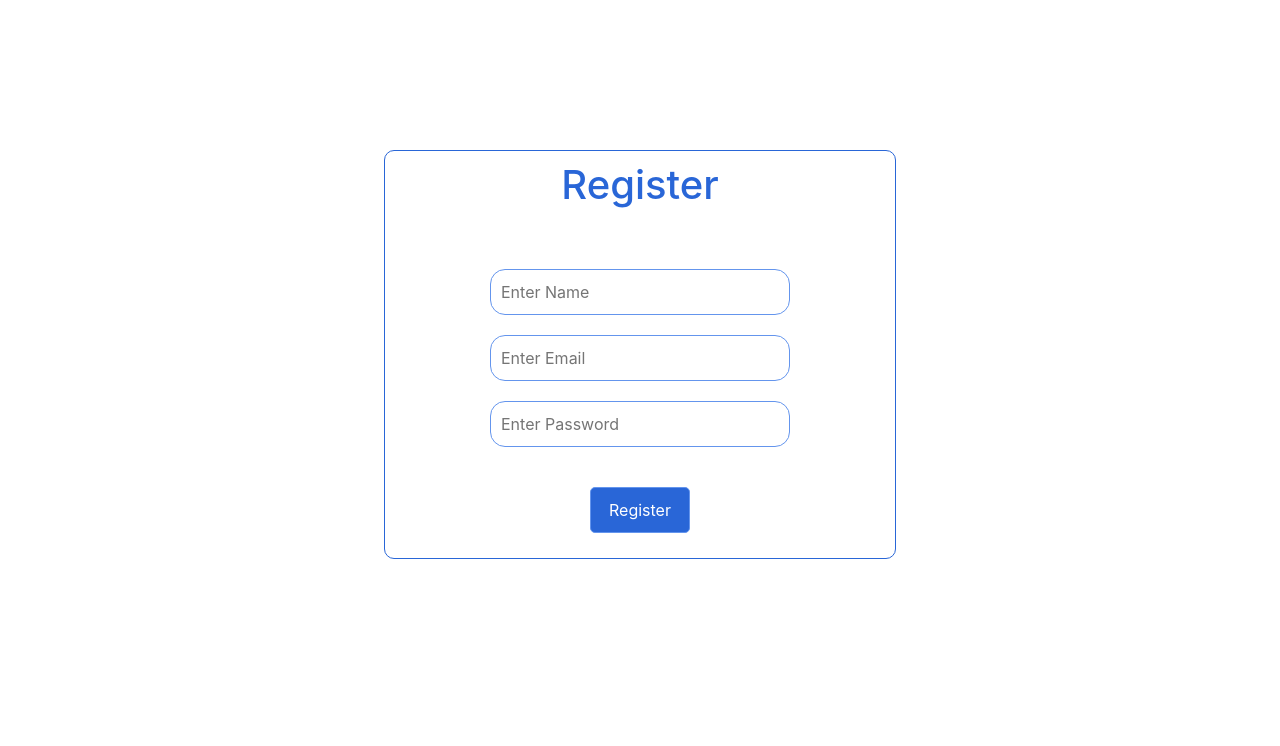
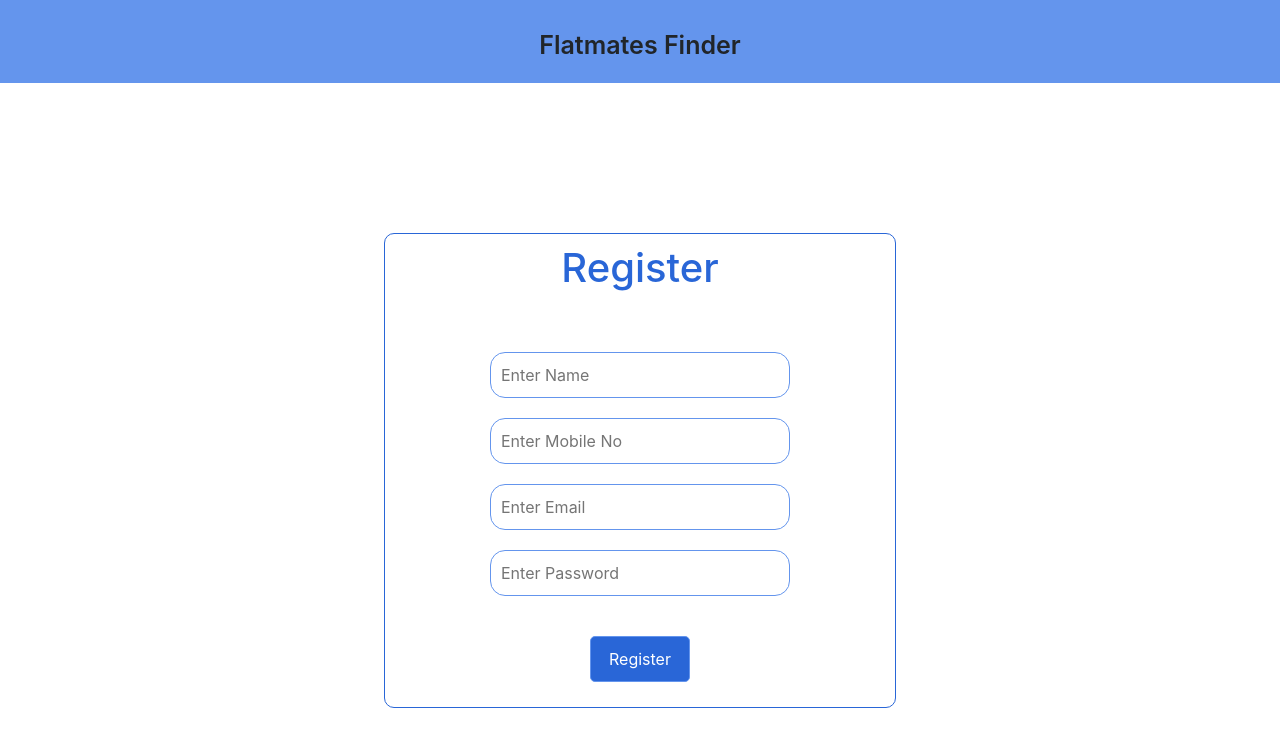
Before and after one commit to akashyeole/flatmates-frontend, a React (Create React App) app: page /signup in a window 1280 px wide. Shown: the top 746 px of the page. Built offline with nearby package versions, Linux system fonts and the light colour scheme.

Commit message:
Added Logout

```diff
--- a/public/index.html
+++ b/public/index.html
@@ -24,6 +24,7 @@
       work correctly both with client-side routing and a non-root public URL.
       Learn how to configure a non-root public URL by running `npm run build`.
     -->
+
     <title>React App</title>
     <link href="https://cdn.jsdelivr.net/npm/bootstrap@5.3.0-alpha1/dist/css/bootstrap.min.css" rel="stylesheet" integrity="sha384-GLhlTQ8iRABdZLl6O3oVMWSktQOp6b7In1Zl3/Jr59b6EGGoI1aFkw7cmDA6j6gD" crossorigin="anonymous">
   </head>
--- a/src/App.css
+++ b/src/App.css
@@ -52,6 +52,13 @@
 }
 
 
+/* for removing arrows in mobile number input field */
+input::-webkit-outer-spin-button,
+      input::-webkit-inner-spin-button {
+        display: none;
+      }
+
+
 /* css for landing page */
 .landing-page{
   align-items: center;
@@ -78,9 +85,12 @@
   text-decoration: none;
 }
 
-
+.landing-page h1{
+  color: dimgray;
+}
 .landing-page h3{
-  color: rgb(41, 102, 215);
+  /* color: rgb(41, 102, 215); */
+  color: dimgrey;
 }
 
 /* css for login page */
@@ -142,3 +152,44 @@
 .signup-page button{
   margin-top: 20px;
 }
+
+/* css for navbar and logout tab */
+.nav-ul li{
+  padding: 10px;
+  justify-content: center;
+  list-style-type: none;
+  margin: auto;
+}
+
+.nav-ul li a{
+  padding: 5px;
+  text-decoration: none;
+  margin-right: auto;
+  color: #282c34;
+  font-weight: 600;
+  font-size: 20px;
+}
+
+.nav-ul li h3{
+  font-weight: 600;
+  margin-top: 15px;
+  font-size: 25px;
+}
+
+
+.nav-ul{
+  display: flex;
+  flex-direction: row;
+  justify-content: space-between;
+  padding: 5px;
+  margin: 0;
+  background-color: cornflowerblue;
+}
+
+.userAndLogout{
+  display: flex;
+  margin: auto;
+  font-size: 20px;
+  align-items: center;
+  font-weight: 600;
+}
--- a/src/App.js
+++ b/src/App.js
@@ -2,6 +2,7 @@ import './App.css';
 // import { Home }from './components/homepage/Home';
 import { Home, Room, FindRoomMate, Signup, LandingPage, Login } from './components';
 import { Route, Routes, Navigate } from 'react-router-dom';
+import Nav from './components/navbar/Nav';
 
 // const Room = () =>{
 //   return(
@@ -12,6 +13,8 @@ import { Route, Routes, Navigate } from 'react-router-dom';
 // }
 function App() {
   return (
+    <>
+    <Nav />
     <Routes>
         <Route path="/" element={<LandingPage/>} />
         <Route path="/signup" element={<Signup />} />
@@ -21,6 +24,7 @@ function App() {
         <Route path="/findroommate" element={<FindRoomMate/>} />
         <Route path="*" element={<Navigate to="/" replace />} />
     </Routes>
+    </>
   );
 }
 
--- a/src/components/landingpage/LandingPage.jsx
+++ b/src/components/landingpage/LandingPage.jsx
@@ -1,6 +1,6 @@
 import React from "react";
-import { BrowserRouter, Routes, Route } from "react-router-dom";
-import { Link, useNavigate } from "react-router-dom";
+import { Routes, Route } from "react-router-dom";
+import { Link } from "react-router-dom";
 
 export default function LandingPage() {
   const handleRegister = () => {
@@ -17,10 +17,10 @@ export default function LandingPage() {
 
   return (
     <div className="landing-page">
-      <h1>Flatmates Finder</h1>
-      <h3>
-        This is the service for finding roommates or rooms in the new city
-      </h3>
+      <br />
+      <br />
+      <br />
+      <h1>Find your "LIKE-MINDED" Flatmate</h1>
       <div className="landing-page-buttons">
         <button onClick={handleRegister}><Link className="landingPageButtonsLinks" to="/signup">Register</Link></button>
         <button onClick={handleLogin}><><Link className="landingPageButtonsLinks" to="/login">Login</Link></></button>
--- a/src/components/landingpage/Login.jsx
+++ b/src/components/landingpage/Login.jsx
@@ -4,12 +4,14 @@ import { useNavigate } from "react-router-dom";
 const Login = () => {
   const [email, setEmail] = useState("");
   const [password, setPassword] = useState("");
+  const [name, setName] = useState("");
+  const [mobile, setMobile] = useState("");
   const navigate = useNavigate();
 
   useEffect(() => {
     const auth = localStorage.getItem("user");
     if (auth) {
-      navigate("/");
+      navigate("/home");
     }
   }, []);
 
--- a/src/components/landingpage/Signup.jsx
+++ b/src/components/landingpage/Signup.jsx
@@ -7,6 +7,7 @@ export default function Signup() {
     const[name, setName] = useState("");
     const[email, setEmail] = useState("");
     const[password, setPassword] = useState("");
+    const[mobile, setMobile] = useState();
     const navigate = useNavigate();
 
 
@@ -40,22 +41,26 @@ export default function Signup() {
     return (
     <>
       <div className="signup-page">
-
+        <form>
             <h1 className="signup-title">Register</h1>
             <input type="text" placeholder="Enter Name"
             value={name} onChange={(e)=>{setName(e.target.value)}}
-            className="input-box" ></input>
+            className="input-box" required></input>
+
+            <input type="number" placeholder="Enter Mobile No"
+            value={mobile} onChange={(e)=>{setMobile(e.target.value)}}
+            className="input-box" required></input>
 
             <input type="email" placeholder="Enter Email"
             value={email} onChange={(e)=>{setEmail(e.target.value)}}
-            className="input-box" ></input>
+            className="input-box" required></input>
 
             <input type="password" placeholder="Enter Password"
             value={password} onChange={(e)=>{setPassword(e.target.value)}}
-            className="input-box" ></input>
+            className="input-box" required />
 
             <button onClick={collectData} type="submit">Register</button>
-
+        </form>
       </div>
     </>
   );
--- /dev/null
+++ b/src/components/navbar/Nav.jsx
@@ -0,0 +1,37 @@
+import React from 'react';
+import {Link, useNavigate} from 'react-router-dom';
+const Nav = () =>{
+
+
+    const auth = localStorage.getItem('user');
+    const navigate = useNavigate();
+    const logout = ()=>{
+        localStorage.clear();
+        navigate('/');
+    }
+    return(
+        <div>
+
+            <ul className='nav-ul'>
+                <li><h3>Flatmates Finder</h3></li>
+                {
+                    auth ? <>
+                        <div className='userAndLogout'>
+                            <li>{JSON.parse(localStorage.getItem('user')).name}</li>
+                            <li><Link className='logoutLink' onClick={logout} to='/'>Logout</Link></li>
+                        </div>
+                    </>
+                    :<>
+
+                    </>
+                }
+            </ul>
+        </div>
+
+
+
+
+    );
+};
+
+export default Nav;
```
